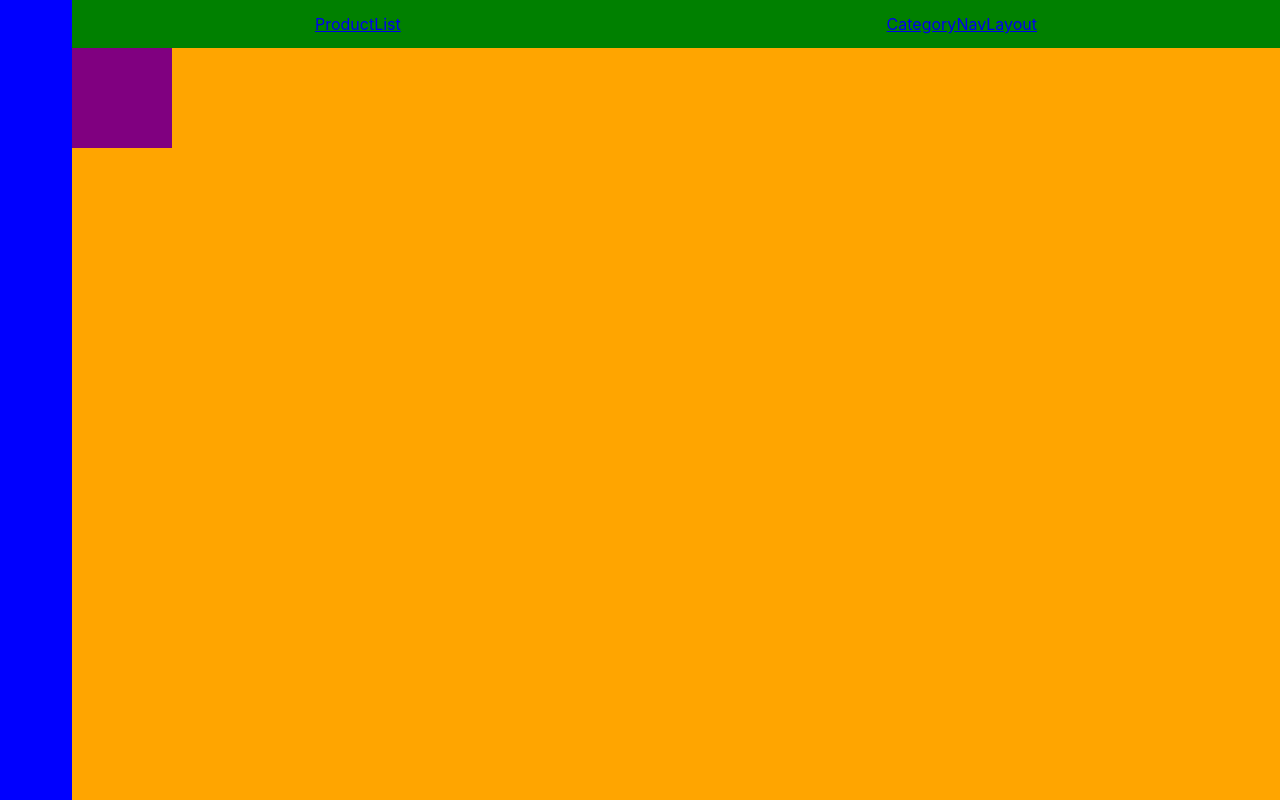
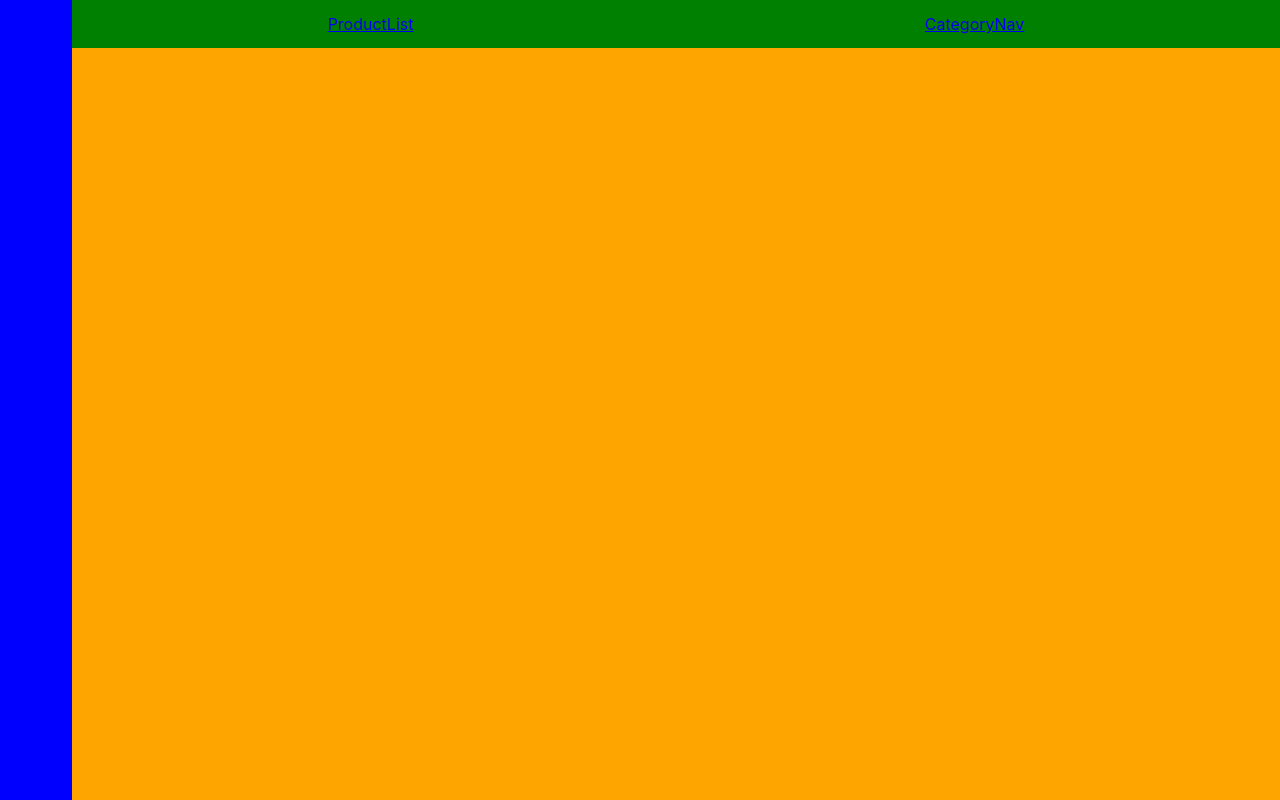
Before and after one commit to dimitrisafendras/proof, a React (Create React App) app: page / in a window 1280 px wide. Built offline with nearby package versions, Linux system fonts and the light colour scheme.

Commit message:
refactor

```diff
--- a/src/App.js
+++ b/src/App.js
@@ -5,7 +5,7 @@ import {
   BrowserRouter as Router,
   Route,
 } from "react-router-dom";
-import {AppLayout, Header, Main, Sidebar} from './components';
+import {AppLayout, Header, Sidebar} from './components';
 import {routes} from './routes';
 
 export default function App() {
@@ -14,7 +14,6 @@ export default function App() {
       <AppLayout>
         <Header/>
         <Sidebar/>
-        <Main>
         {map(routes, (page, url) =>
           <Route exact
                  path={url}
@@ -22,7 +21,6 @@ export default function App() {
                  key={v1()}
           />
         )}
-        </Main>
       </AppLayout>
     </Router>
   );
--- a/src/components/adaptive/categoryNavLayout/CategoryNavLayout.css
+++ b/src/components/adaptive/categoryNavLayout/CategoryNavLayout.css
@@ -1,5 +1,4 @@
 .CategoryNavLayout {
-    height: 100px;
-    width: 100px;
+    grid-area: main;
     background-color: red;
 }
--- a/src/components/adaptive/productListLayout/ProductListLayout.css
+++ b/src/components/adaptive/productListLayout/ProductListLayout.css
@@ -1,5 +1,5 @@
 .ProductListLayout {
-    height: 100px;
-    width: 100px;
-    background-color: purple;
+    grid-area: main;
+    background-color: orange;
+    display: grid;
 }
--- a/src/components/index.js
+++ b/src/components/index.js
@@ -1,2 +1,2 @@
 export { AppLayout, CategoryNavLayout, ProductListLayout } from './adaptive';
-export { Header, Main, Sidebar } from './responsive';
+export { Header, Sidebar } from './responsive';
--- a/src/components/responsive/header/Header.jsx
+++ b/src/components/responsive/header/Header.jsx
@@ -6,7 +6,7 @@ export const Header = ({}) => {
 	return (
 		<div className='Header'>
 			<Link to="/">ProductList</Link>
-			<Link to="/CategoryNavLayout">CategoryNavLayout</Link>
+			<Link to="/CategoryNav">CategoryNav</Link>
 		</div>
 	);
 };
--- a/src/components/responsive/index.js
+++ b/src/components/responsive/index.js
@@ -1,3 +1,2 @@
 export { Header } from './header';
-export { Main } from './main';
 export { Sidebar } from './sidebar';
--- a/src/components/responsive/main/Main.css
+++ /dev/null
@@ -1,4 +0,0 @@
-.Main {
-    background-color: orange;
-    grid-area: main;
-}
--- a/src/components/responsive/main/Main.jsx
+++ /dev/null
@@ -1,10 +0,0 @@
-import React from 'react';
-import './Main.css';
-
-export const Main = ({children}) => {
-	return (
-		<div className='Main'>
-			{children}
-		</div>
-	);
-};
--- a/src/components/responsive/main/index.js
+++ /dev/null
@@ -1 +0,0 @@
-export { Main } from './Main';
```
